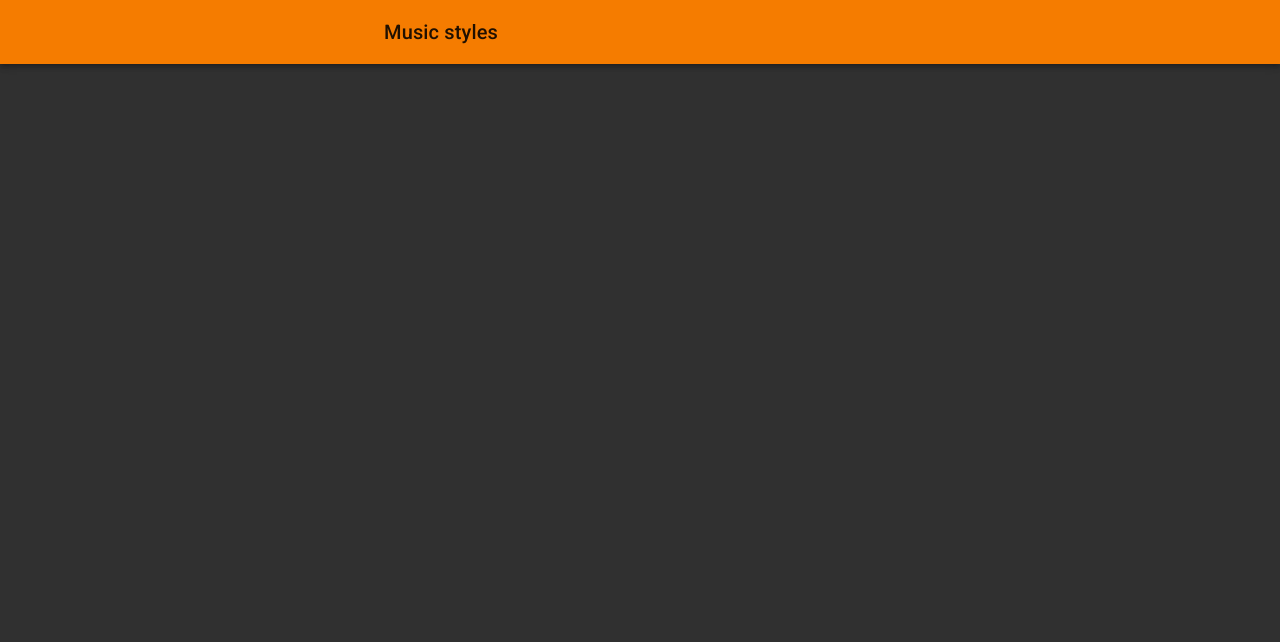
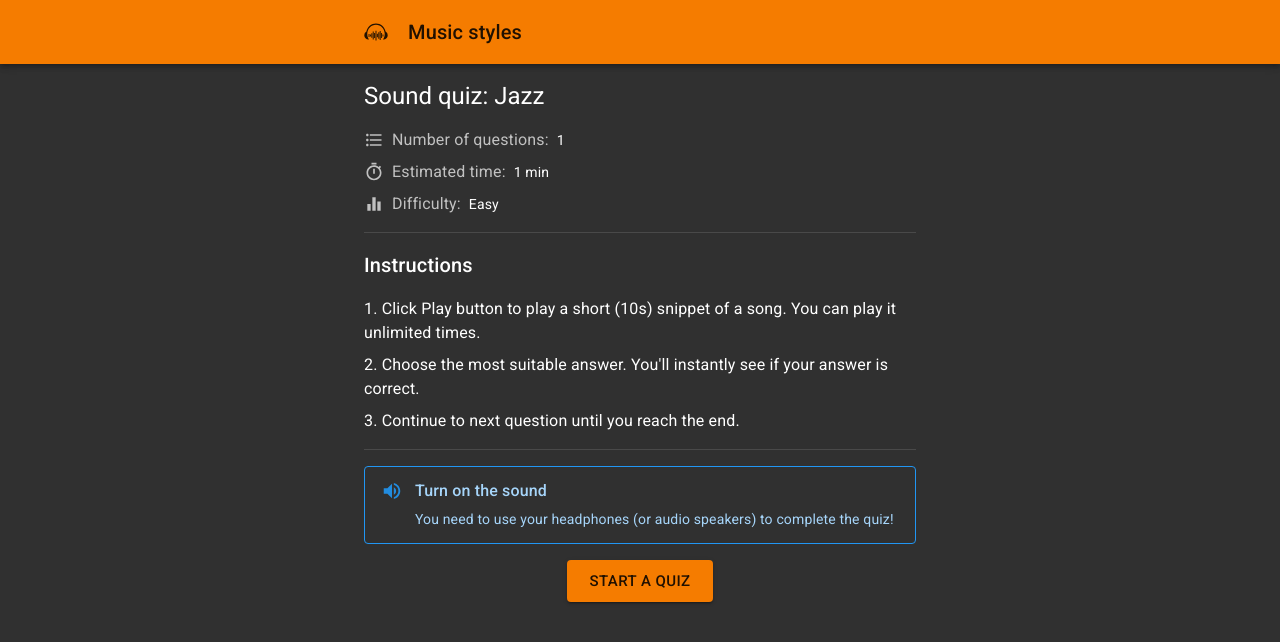
Before and after one commit to BobesCZ/sound-quiz, a React (Create React App) app: page /quiz/b0fe33b7 in a window 1280 px wide. Shown: the top 642 px of the page. Built offline with nearby package versions, Linux system fonts and the light colour scheme.

Commit message:
change quizzes data flow

```diff
--- a/src/App.js
+++ b/src/App.js
@@ -1,4 +1,4 @@
-import { useReducer } from 'react';
+import { useEffect, useReducer } from 'react';
 import { BrowserRouter as Router, Route, Switch } from 'react-router-dom';
 import { createMuiTheme, CssBaseline } from '@material-ui/core';
 import { deepPurple, orange } from '@material-ui/core/colors';
@@ -11,6 +11,7 @@ import TopBar from './components/TopBar';
 import AppDispatch from './context/AppDispatch';
 import initialState from './context/initialState';
 import reducer from './context/reducer';
+import quizzes from './data/quizzes';
 
 function App() {
   const [appState, dispatch] = useReducer(reducer, initialState);
@@ -26,6 +27,15 @@ function App() {
       },
     }
   });
+
+  const availableQuizzes = appState.availableQuizzes;
+
+  useEffect(() => {
+    if (!Object.keys(availableQuizzes).length) {
+      dispatch({ type: 'SET_AVAILABLE_QUIZZES', payload: { quizzes } });
+    }
+  }, [availableQuizzes, dispatch])
+
 
   return (
     <Router>
--- a/src/components/QuizDetailPage.js
+++ b/src/components/QuizDetailPage.js
@@ -1,10 +1,11 @@
-import { useState } from 'react';
-import { useParams } from 'react-router-dom';
+import { useContext, useEffect, useState } from 'react';
+import { Redirect, useParams } from 'react-router-dom';
 import Button from '@material-ui/core/Button';
 import MobileStepper from '@material-ui/core/MobileStepper';
 import { makeStyles } from '@material-ui/core/styles';
 import KeyboardArrowLeft from '@material-ui/icons/KeyboardArrowLeft';
 import KeyboardArrowRight from '@material-ui/icons/KeyboardArrowRight';
+import AppDispatch from '../context/AppDispatch';
 import questions from '../data/questions';
 import QuestionControl from './QuestionControl';
 import ResultControl from './ResultControl';
@@ -22,14 +23,31 @@ const useStyles = makeStyles((theme) => ({
 
 function QuizDetailPage(props) {
   const appState = props.appState;
+  const dispatch = useContext(AppDispatch);
+
   const [activeStep, setActiveStep] = useState(0);
   const classes = useStyles();
 
   const { id: quizId } = useParams();
-  const questionsArray = questions[quizId];
+  const quiz = appState.availableQuizzes[quizId];
 
-  if (questionsArray === undefined) {
-    return null;
+  useEffect(() => {
+    if (!quiz) {
+      return <Redirect to={`/quiz/${quizId}`} />;
+    }
+
+    if (!quiz.questions.length) {
+      dispatch({ type: 'SET_QUESTIONS_TO_QUIZ', payload: { quizId, questions: questions[quizId] } });
+    }
+  }, [quizId, quiz, dispatch])
+
+  if (!quiz) {
+    return <Redirect to={`/quiz/${quizId}`} />;
+  }
+
+  const questionsArray = quiz.questions;
+  if (!questionsArray || questionsArray.length === 0) {
+    return null
   }
 
   const questionCount = questionsArray.length;
--- a/src/components/QuizInfoPage.js
+++ b/src/components/QuizInfoPage.js
@@ -10,8 +10,6 @@ import TimerIcon from '@material-ui/icons/Timer';
 import VolumeUpIcon from '@material-ui/icons/VolumeUp';
 import Alert from '@material-ui/lab/Alert';
 import AlertTitle from '@material-ui/lab/AlertTitle';
-import questions from '../data/questions';
-import quizzes from '../data/quizzes';
 
 const useStyles = makeStyles((theme) => ({
   title: {
@@ -43,19 +41,12 @@ const useStyles = makeStyles((theme) => ({
 }));
 
 function QuizDetailPage(props) {
-  // const appState = props.appState;
   const classes = useStyles();
 
   const { id: quizId } = useParams();
-  const quizObj = quizzes[quizId];
+  const quizObj = props.appState.availableQuizzes[quizId];
 
   if (quizObj === undefined) {
-    return null;
-  }
-
-  const questionsArray = questions[quizId];
-
-  if (questionsArray === undefined) {
     return null;
   }
 
@@ -72,7 +63,7 @@ function QuizDetailPage(props) {
           Number of questions:
         </Typography>
 
-        {questionsArray.length}
+        {quizObj.questionsCount}
       </Box>
 
       <Box my={1} className={classes.infoRow}>
--- a/src/components/QuizListPage.js
+++ b/src/components/QuizListPage.js
@@ -1,11 +1,12 @@
-import quizzes from '../data/quizzes';
 import QuizCard from './QuizCard';
 
 function QuizListPage(props) {
+  const availableQuizzes = props.appState.availableQuizzes;
+
   return (
     <>
-      {Object.keys(quizzes).map((quizId) => (
-        <QuizCard key={quizId} quizId={quizId} quizObj={quizzes[quizId]} />
+      {Object.keys(availableQuizzes).map((quizId) => (
+        <QuizCard key={quizId} quizId={quizId} quizObj={availableQuizzes[quizId]} />
       ))}
     </>
   );
--- a/src/context/initialState.js
+++ b/src/context/initialState.js
@@ -1,5 +1,6 @@
 const initialState = {
-  userAnswers: {}
+  availableQuizzes: {},
+  userAnswers: {},
 };
 
 export default initialState;
--- a/src/context/reducer.js
+++ b/src/context/reducer.js
@@ -3,6 +3,14 @@ function reducer(state, action) {
     case 'SET_USER_ANSWER':
       const { questionId, answer } = action.payload
       state.userAnswers[questionId] = answer;
+      return { ...state };
+    case 'SET_AVAILABLE_QUIZZES':
+      const { quizzes } = action.payload
+      state.availableQuizzes = quizzes;
+      return { ...state };
+    case 'SET_QUESTIONS_TO_QUIZ':
+      const { quizId, questions } = action.payload;
+      state.availableQuizzes[quizId].questions = questions;
       return { ...state };
     default:
       throw new Error();
--- a/src/data/questions.js
+++ b/src/data/questions.js
@@ -1,4 +1,34 @@
 const questions = {
+  b0fe33b7: [
+    {
+      // Parov Stelar - Booty Swing
+      questionText: 'Choose the most suitable genre:',
+      video: {
+        id: 'ga7hGR_74DQ',
+        startSeconds: 51,
+        endSeconds: 61,
+      },
+      answers: [
+        {
+          id: 1,
+          answerText: "Jazz fusion",
+        },
+        {
+          id: 2,
+          answerText: "Dixieland",
+        },
+        {
+          id: 3,
+          answerText: "Free jazz",
+        },
+        {
+          id: 4,
+          answerText: "Electro swing",
+        },
+      ],
+      correctAnswer: 4
+    },
+  ],
   f8b5b078: [
     {
       // Korpiklaani - Vodka
--- a/src/data/quizzes.js
+++ b/src/data/quizzes.js
@@ -1,22 +1,39 @@
+import questions from '../data/questions';
+
+const setQuestionsCount = (questionsObj, quizzesObj) => {
+  Object.keys(quizzesObj).map(key => (
+    quizzesObj[key].questionsCount = questionsObj[key] ? questionsObj[key].length : 0
+  ))
+  return quizzesObj;
+}
+
 const quizzes = {
   'f8b5b078': {
     type: 'sound',
     name: 'Metal',
-    estimatedMinutes: '3',
+    estimatedMinutes: 3,
     difficulty: 'Hard',
+    questionsCount: 0,
+    questions: [],
   },
   'b0fe33b7': {
     type: 'sound',
     name: 'Jazz',
-    estimatedMinutes: '4',
+    estimatedMinutes: 1,
     difficulty: 'Easy',
+    questionsCount: 0,
+    questions: [],
   },
   'c4082e41': {
     type: 'sound',
     name: 'Classical music',
-    estimatedMinutes: '5',
+    estimatedMinutes: 5,
     difficulty: 'Medium',
+    questionsCount: 0,
+    questions: [],
   },
 };
 
-export default quizzes;
+const availableQuizzes = setQuestionsCount(questions, quizzes)
+
+export default availableQuizzes;
```
